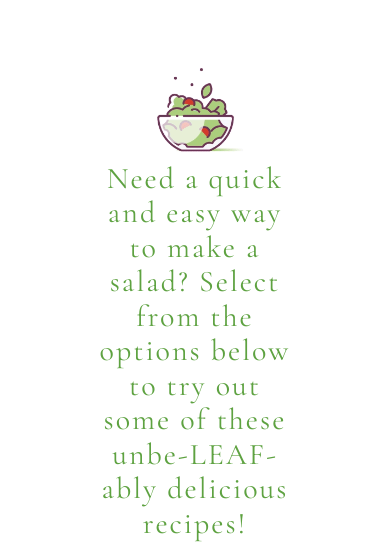
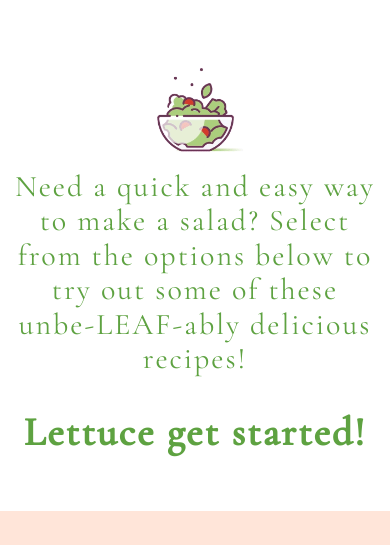
Before and after one commit to SalihAndBelo/kaleForniaLove, a plain HTML site: page index.html in a window 390 px wide. Shown: the part 296-841 px from the top of the page. Drawn offline with nearby package versions, Linux system fonts and the light colour scheme; a web font is replaced by a local one.

Commit message:
Small width and margin adjustments. Final

```diff
--- a/styles/sass/style.scss
+++ b/styles/sass/style.scss
@@ -257,6 +257,11 @@ footer {
     width: 40%;
   }
 
+  .greetingContainer p {
+    width: 95%;
+    margin: 1rem auto;
+  }
+
   .checkboxContainer label {
     width: 100px;
   }
```
Also changed, not shown: styles/style.css.
